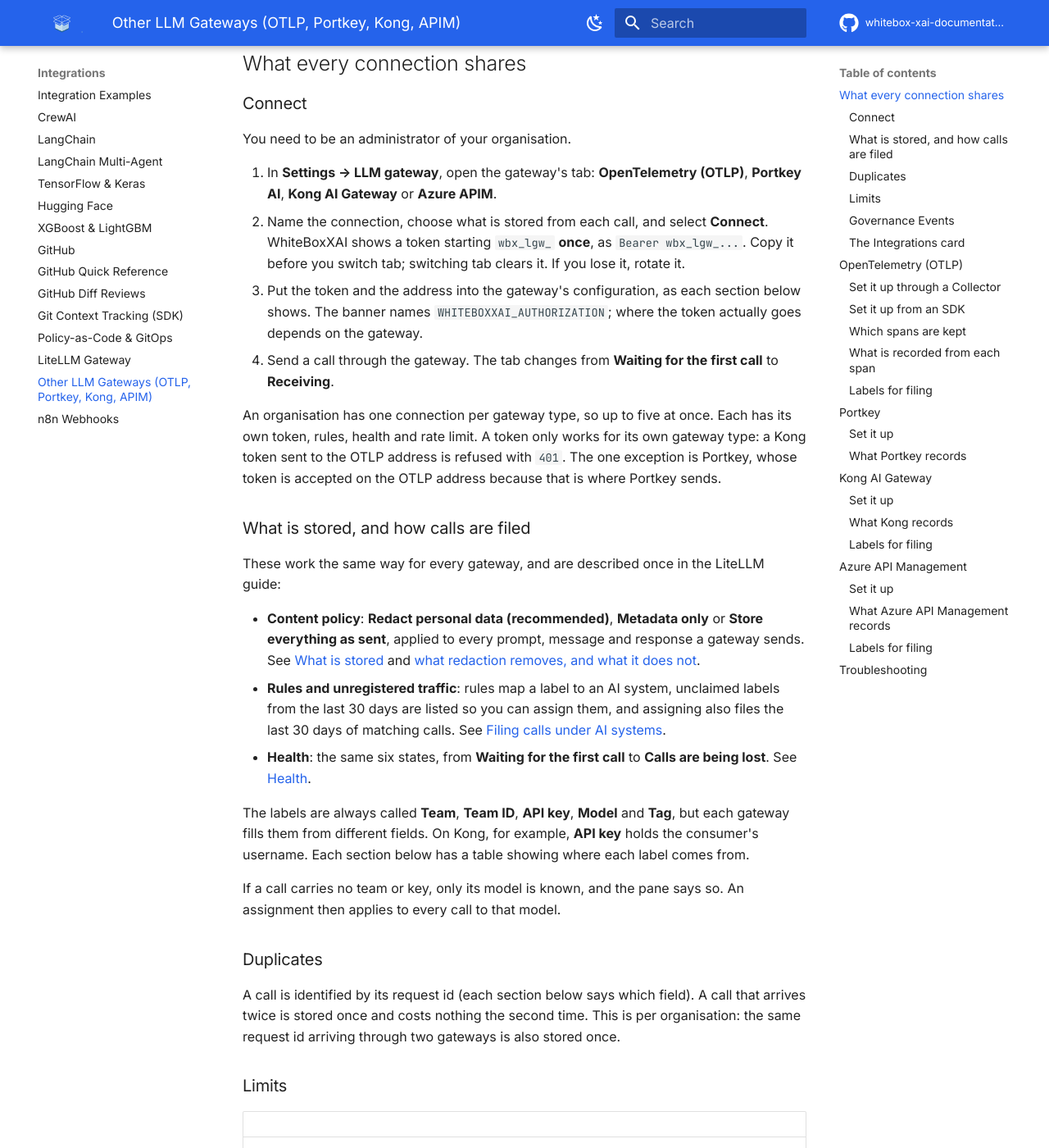
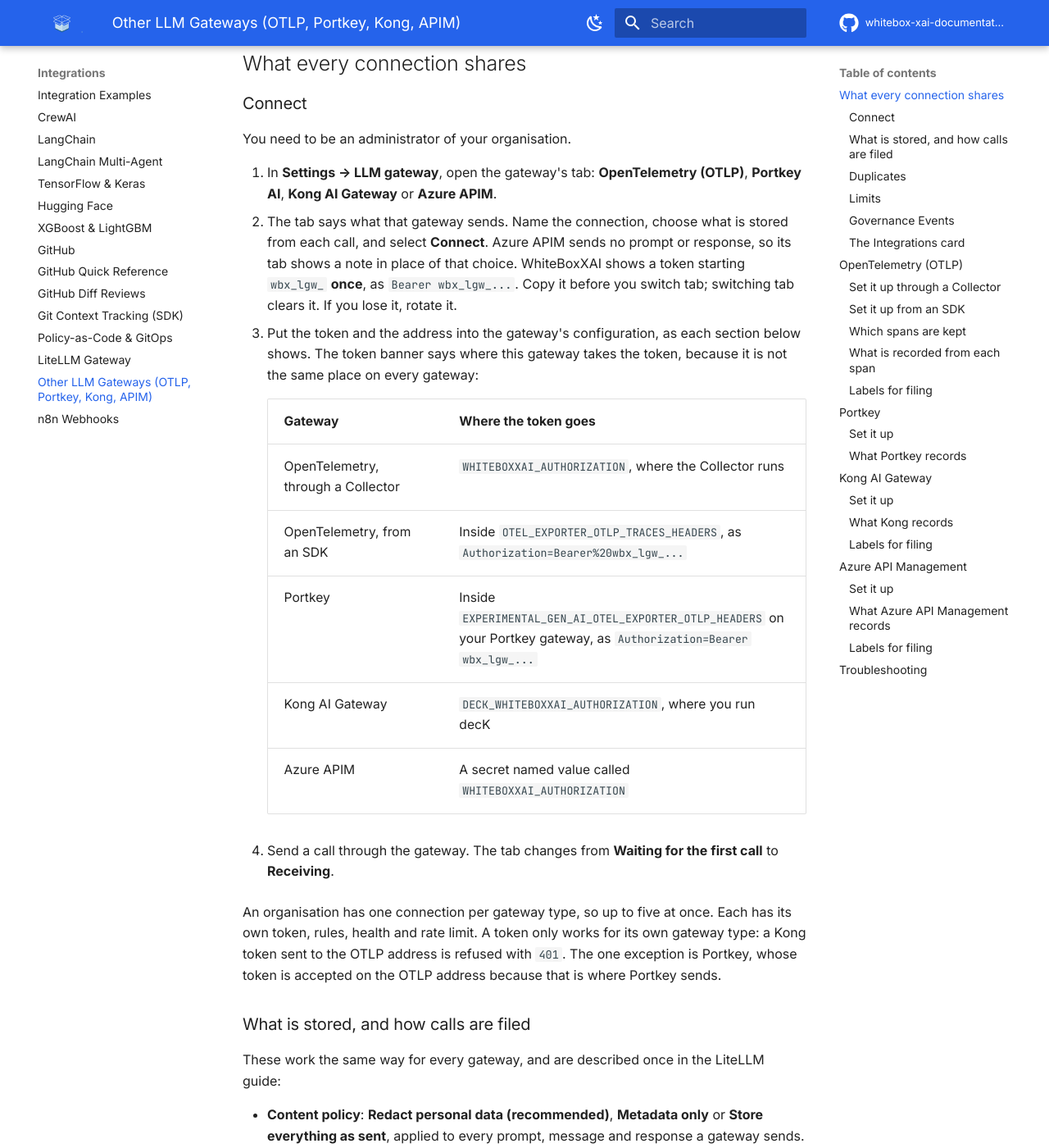
Before and after one commit to AgentaFlow/whitebox-xai-documentation, an MkDocs documentation site: the page built from docs/integrations/gateways.md, in a window 1280 px wide and 1400 px high, scrolled down 941 px. Shown: the whole window at 82% size. Built offline with MkDocs 1.6.1 and Material for MkDocs 9.7.7, drawn with Linux system fonts in a browser that asks for light colours; comment, search, counter and statistics services are not loaded; some of the changed text lies outside the part shown.

Commit message:
docs(gateways): match the gateway pane and Integrations card wording
- Token banner: list where each gateway takes the token
- Connect: each tab says what its gateway sends; Azure APIM shows a note
  instead of the content-policy choice
- Calls being lost: LiteLLM and Portkey do not resend; for the other
  gateways the pane says to check
- Integrations card: titled "LLM gateways", counts calls recorded across
  all gateways, and names the gateway its verdict is about

Closes #35

Co-Authored-By: Claude Opus 5.5 <noreply@anthropic.com>

```diff
--- a/docs/integrations/gateways.md
+++ b/docs/integrations/gateways.md
@@ -30,11 +30,21 @@ You need to be an administrator of your organisation.
 
 1. In **Settings → LLM gateway**, open the gateway's tab: **OpenTelemetry (OTLP)**, **Portkey AI**,
    **Kong AI Gateway** or **Azure APIM**.
-2. Name the connection, choose what is stored from each call, and select **Connect**. WhiteBoxXAI shows a
-   token starting `wbx_lgw_` **once**, as `Bearer wbx_lgw_...`. Copy it before you switch tab; switching
-   tab clears it. If you lose it, rotate it.
-3. Put the token and the address into the gateway's configuration, as each section below shows. The banner
-   names `WHITEBOXXAI_AUTHORIZATION`; where the token actually goes depends on the gateway.
+2. The tab says what that gateway sends. Name the connection, choose what is stored from each call, and
+   select **Connect**. Azure APIM sends no prompt or response, so its tab shows a note in place of that
+   choice. WhiteBoxXAI shows a token starting `wbx_lgw_` **once**, as `Bearer wbx_lgw_...`. Copy it before
+   you switch tab; switching tab clears it. If you lose it, rotate it.
+3. Put the token and the address into the gateway's configuration, as each section below shows. The token
+   banner says where this gateway takes the token, because it is not the same place on every gateway:
+
+    | Gateway | Where the token goes |
+    | --- | --- |
+    | OpenTelemetry, through a Collector | `WHITEBOXXAI_AUTHORIZATION`, where the Collector runs |
+    | OpenTelemetry, from an SDK | Inside `OTEL_EXPORTER_OTLP_TRACES_HEADERS`, as `Authorization=Bearer%20wbx_lgw_...` |
+    | Portkey | Inside `EXPERIMENTAL_GEN_AI_OTEL_EXPORTER_OTLP_HEADERS` on your Portkey gateway, as `Authorization=Bearer wbx_lgw_...` |
+    | Kong AI Gateway | `DECK_WHITEBOXXAI_AUTHORIZATION`, where you run decK |
+    | Azure APIM | A secret named value called `WHITEBOXXAI_AUTHORIZATION` |
+
 4. Send a call through the gateway. The tab changes from **Waiting for the first call** to **Receiving**.
 
 An organisation has one connection per gateway type, so up to five at once. Each has its own token, rules,
@@ -80,7 +90,9 @@ through two gateways is also stored once.
 | Retention | As for [LiteLLM calls](litellm.md#limits): your organisation's data retention policy. |
 
 A refused request is counted under **Calls are being lost**. Whether the gateway sends it again depends on
-the gateway; Portkey's export, for one, does not retry. Treat the count as calls missing from your record.
+the gateway. LiteLLM and Portkey do not, and the pane says so. For OpenTelemetry, Kong and Azure API
+Management, their retry behaviour has not been confirmed, so the pane tells you to check whether your
+gateway sends the calls again. Until it does, treat the count as calls missing from your record.
 
 ### Governance Events
 
@@ -90,10 +102,14 @@ are not GenAI, and requests that cannot be read at all cost nothing.
 
 ### The Integrations card
 
-**Settings → Integrations** has one card for all gateway connections, titled **LiteLLM gateway**. It shows
-the state of the connection that most needs attention, in this order: calls being lost, receiving with
-problems, gone quiet, receiving, waiting, disabled. A stopped Kong connection is visible there even if
-LiteLLM is fine.
+**Settings → Integrations** has one card for all gateway connections, titled **LLM gateways**. Its count,
+**N calls recorded**, is the total across every connection. It shows the state of the connection that most
+needs attention, in this order: calls being lost, receiving with problems, gone quiet, receiving, waiting,
+disabled. Where two are tied, LiteLLM is shown.
+
+Unless that state is **Receiving**, the card shows the verdict, starting with the gateway's name, for
+example "Kong AI Gateway: …". So a stopped Kong connection is visible there, and named, even if LiteLLM is
+fine.
 
 ## OpenTelemetry (OTLP)
 
@@ -304,8 +320,8 @@ To file Kong calls by team, give each team's Kong consumer a `custom_id`.
 ## Azure API Management
 
 An outbound policy on your Azure OpenAI API sends one JSON record per call to WhiteBoxXAI. It records the
-model, token counts, timing and outcome. It does not send the prompt or the response, so the content policy
-has nothing to redact.
+model, token counts, timing and outcome. It does not send the prompt, the response or a cost, so the content
+policy has nothing to redact, and the **Azure APIM** tab shows a note instead of the content-policy choice.
 
 ### Set it up
 
```
Also changed, not shown: docs/get-started/governance-events.md (+2 -1 lines), docs/help/whats-new.md (+3 -1 lines), docs/integrations/litellm.md (+3 -3 lines), docs/user-guide/settings.md (+6 -4 lines).
